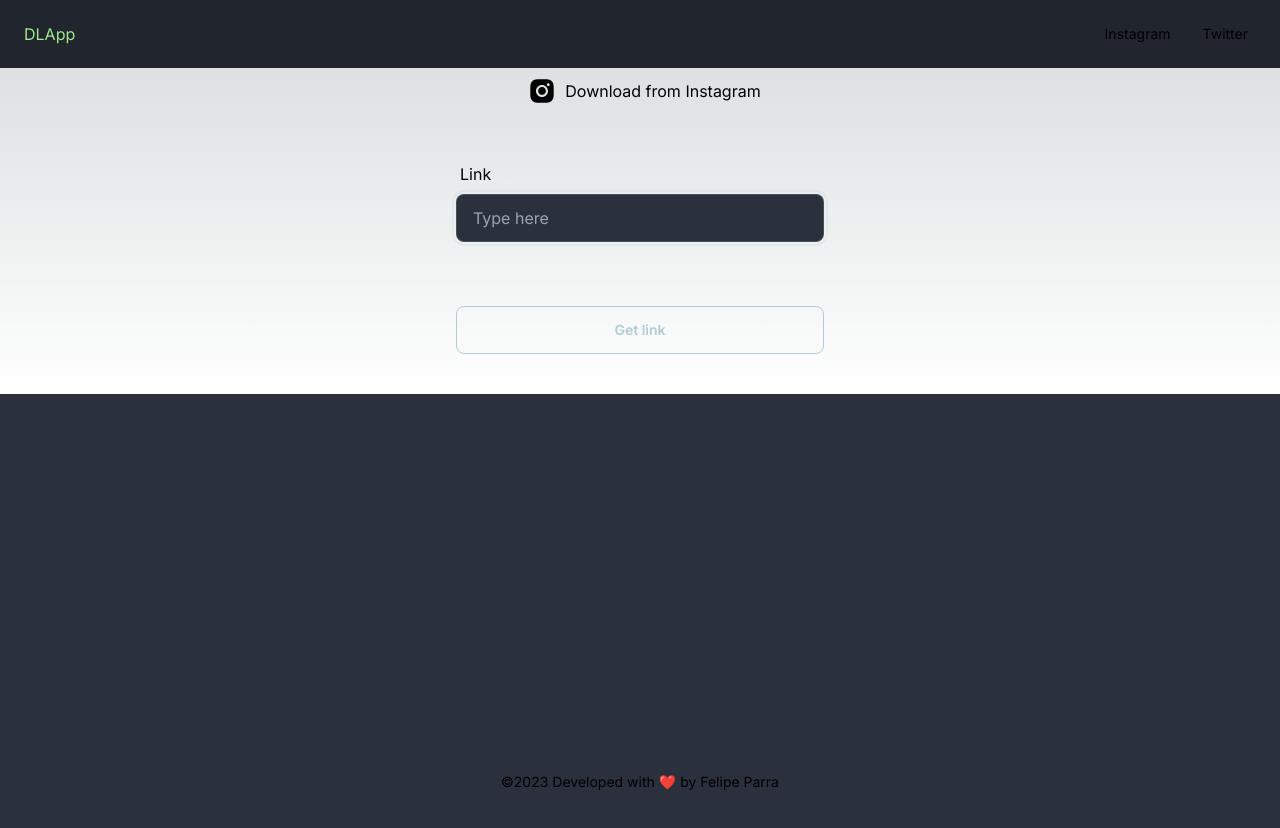
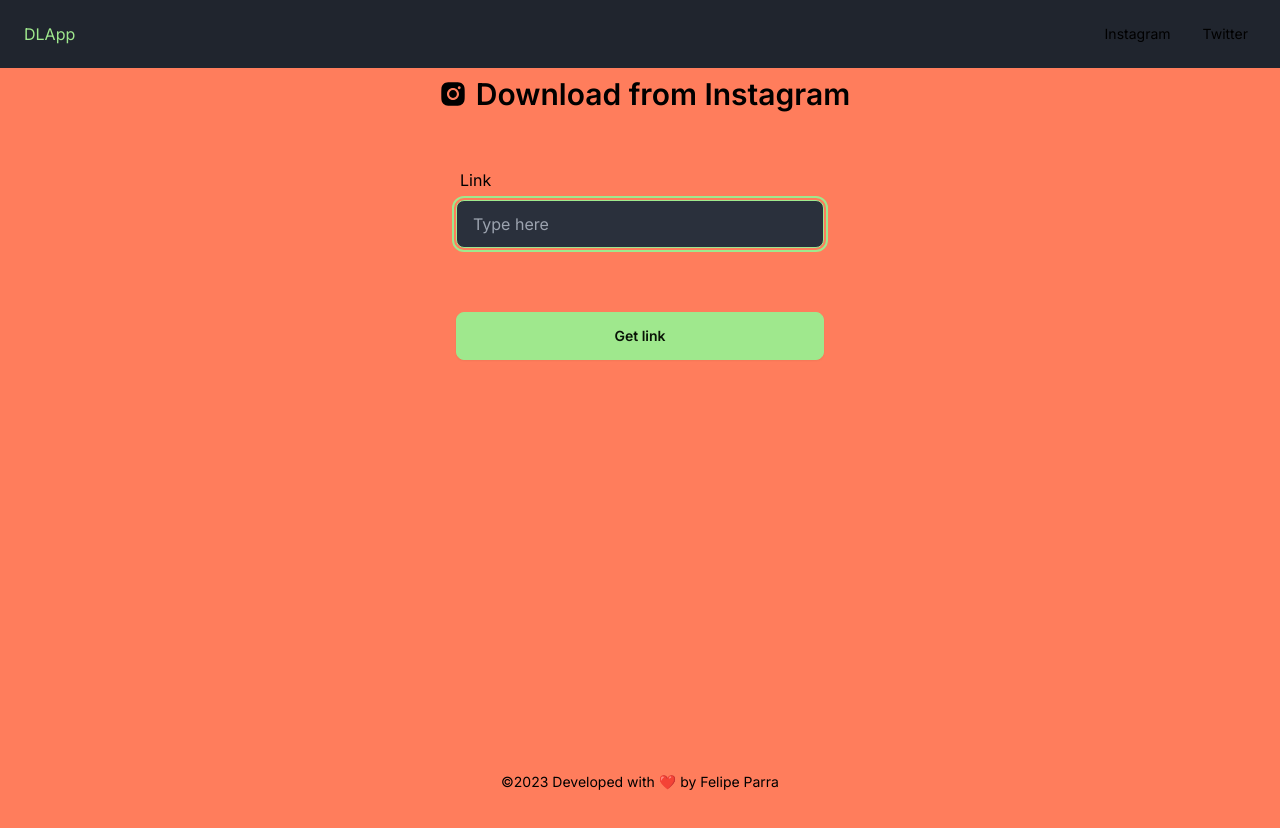
Before and after one commit to felipe-parra/download-media, a Next.js app: page / in a window 1280 px wide. Shown: the top 828 px of the page. Before the commit the page ends 800 px from the top, so only its background shows below. Built offline with nearby package versions, Linux system fonts and the light colour scheme.

Commit message:
Fixed styles & layouts

```diff
--- a/src/app/page.tsx
+++ b/src/app/page.tsx
@@ -57,8 +57,8 @@
 
   }
   return (
-    <section className='w-full h-full flex flex-col mx-auto'>
-      <h3 className='flex items-center justify-center my-2'>
+    <section className='w-full min-h-screen flex flex-col mx-auto bg-secondary'>
+      <h3 className='flex items-center justify-center my-2 font-semibold text-3xl'>
         <AiFillInstagram className="text-3xl mx-2 " />
         Download from Instagram
       </h3>
@@ -70,7 +70,7 @@
         <article className='w-full mx-auto p-4'>
           <label className='label' htmlFor="link">Link</label>
           <input
-            className="input input-bordered w-full"
+            className="input input-primary w-full"
             placeholder="Type here"
             type="text"
             {...register('link')}
@@ -102,12 +102,12 @@
           {
             downloadUrl
               ? <button className='btn btn-secondary w-1/2' onClick={() => resetForm()}>Reset</button>
-              : <button type='submit' className='btn btn-outline w-full'>Get link</button>
+              : <button type='submit' className='btn btn-primary w-full'>Get link</button>
           }
           {
             downloadUrl
             && <a
-              className='btn btn-primary w-1/2 mx-1'
+              className='btn btn-secondary w-1/2 mx-1'
               download="Example-PDF-document"
               href={downloadUrl}
               rel="noopener noreferrer"
```
